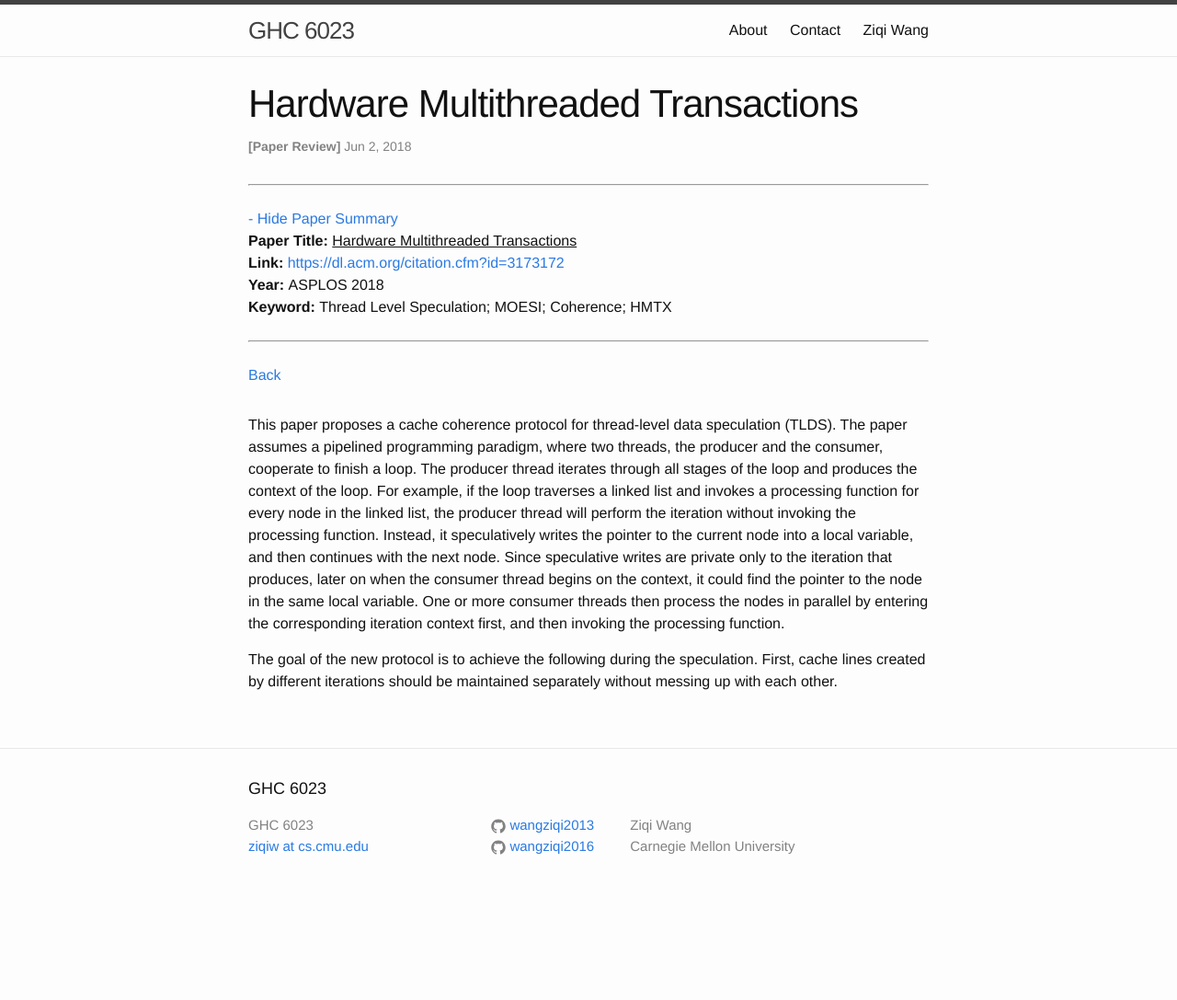
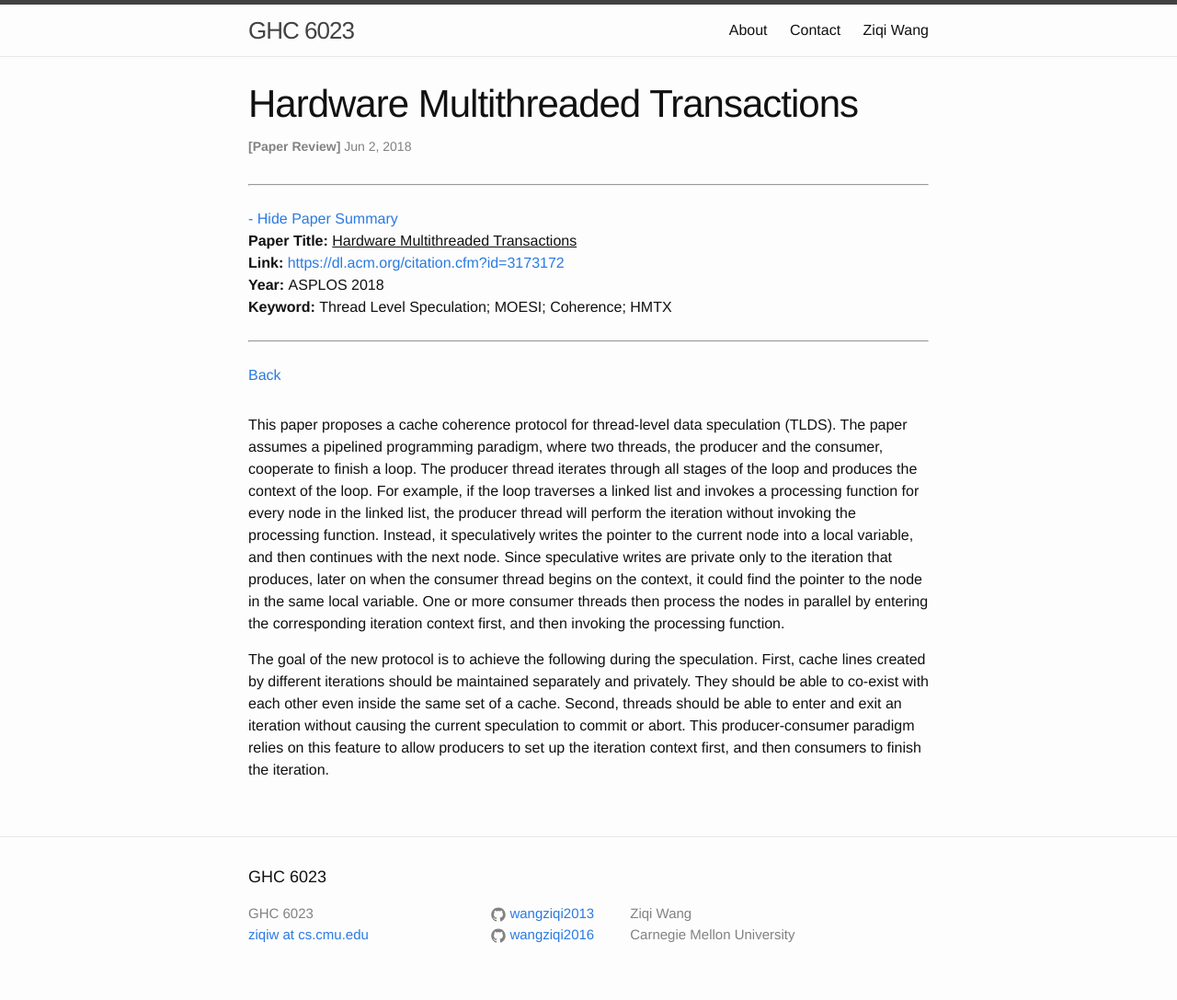
Before and after one commit to wangziqi2013/wangziqi2013.github.io, a Jekyll site: the page built from _posts/2018-06-02-Hardware-Multithreaded-Transactions.markdown, in a window 1280 px wide. Shown: the whole page at 92% size. Built offline with Jekyll 4.4.1, drawn with Linux system fonts in a browser that asks for light colours; before the commit the page ends 991 px from its top, so only the background shows below that.

Commit message:
Working on design goal

```diff
--- a/_posts/2018-06-02-Hardware-Multithreaded-Transactions.markdown
+++ b/_posts/2018-06-02-Hardware-Multithreaded-Transactions.markdown
@@ -25,4 +25,7 @@ then process the nodes in parallel by entering the corresponding iteration conte
 processing function.
 
 The goal of the new protocol is to achieve the following during the speculation. First, cache lines created by
-different iterations should be maintained separately without messing up with each other.
+different iterations should be maintained separately and privately. They should be able to co-exist with each other
+even inside the same set of a cache. Second, threads should be able to enter and exit an iteration without causing
+the current speculation to commit or abort. This producer-consumer paradigm relies on this feature to allow producers
+to set up the iteration context first, and then consumers to finish the iteration.
```
